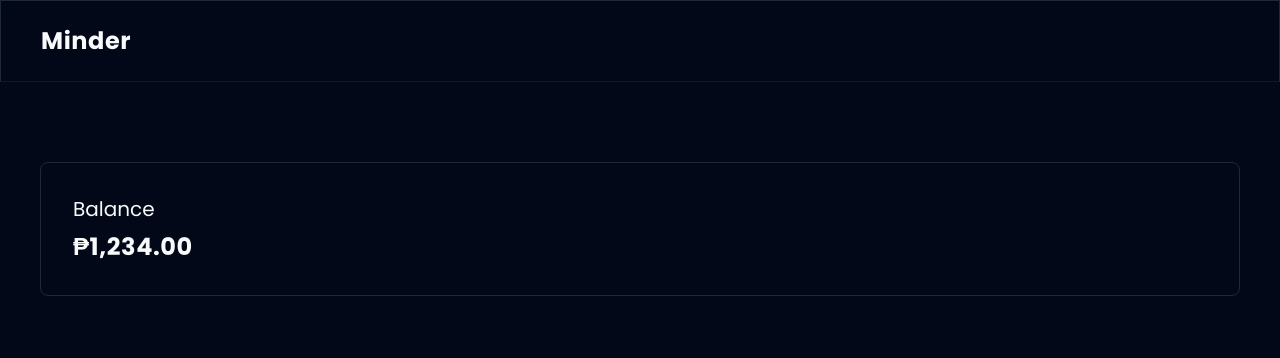
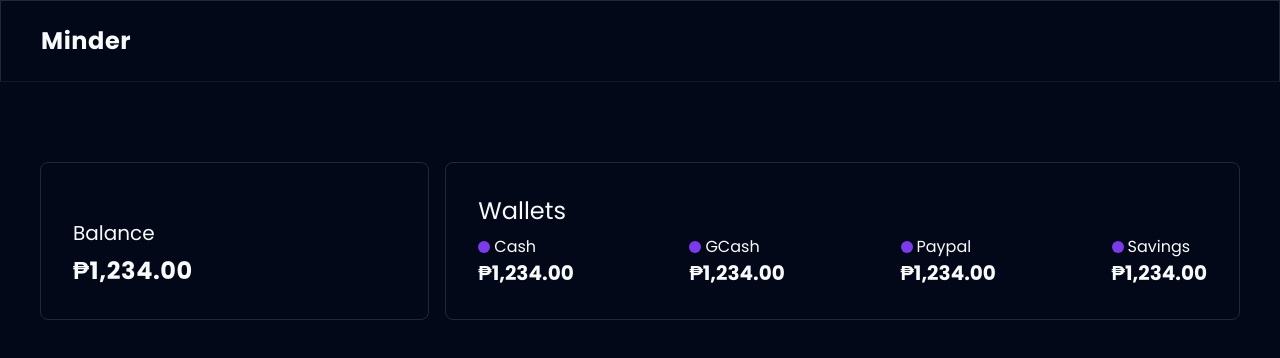
Before and after one commit to michaelcanonizado/minder, a Next.js app: page /demo in a window 1280 px wide. Shown: the top 358 px of the page. Built offline with nearby package versions, Linux system fonts and the light colour scheme.

Commit message:
feat: add Wallets component

```diff
--- a/src/app/demo/page.tsx
+++ b/src/app/demo/page.tsx
@@ -1,14 +1,39 @@
 import Balance from '@/components/sections/demo/balance';
+import Wallets from '@/components/sections/demo/wallets';
 
 export default function Demo() {
-  console.log('Hello World');
-
   return (
-    <div className='mt-20 px-10'>
-      <Balance>
+    <div className='mt-20 grid grid-cols-12 gap-4 px-10'>
+      <Balance className='col-span-4'>
         <Balance.Header>Balance</Balance.Header>
         <Balance.Amount amount={1234} />
       </Balance>
+      <Wallets className='col-span-8'>
+        <Wallets.Wallet>
+          <Wallets.Wallet.Header iconColor='#7C3AED'>
+            Cash
+          </Wallets.Wallet.Header>
+          <Wallets.Wallet.Amount amount={1234} />
+        </Wallets.Wallet>
+        <Wallets.Wallet>
+          <Wallets.Wallet.Header iconColor='#7C3AED'>
+            GCash
+          </Wallets.Wallet.Header>
+          <Wallets.Wallet.Amount amount={1234} />
+        </Wallets.Wallet>
+        <Wallets.Wallet>
+          <Wallets.Wallet.Header iconColor='#7C3AED'>
+            Paypal
+          </Wallets.Wallet.Header>
+          <Wallets.Wallet.Amount amount={1234} />
+        </Wallets.Wallet>
+        <Wallets.Wallet>
+          <Wallets.Wallet.Header iconColor='#7C3AED'>
+            Savings
+          </Wallets.Wallet.Header>
+          <Wallets.Wallet.Amount amount={1234} />
+        </Wallets.Wallet>
+      </Wallets>
     </div>
   );
 }
--- /dev/null
+++ b/src/components/sections/demo/wallets.tsx
@@ -0,0 +1,89 @@
+import { cn } from '@/lib/utils';
+import React from 'react';
+
+const Wallets = ({
+  className,
+  children
+}: {
+  className?: string;
+  children?: React.ReactNode;
+}) => {
+  return (
+    <section
+      className={cn('flex flex-col gap-2 rounded-lg border p-8', className)}
+    >
+      <div className=''>
+        <h3 className='fontbold text-2xl'>Wallets</h3>
+      </div>
+      <div className='flex flex-row justify-between'>{children}</div>
+    </section>
+  );
+};
+
+const Wallet = ({
+  className,
+  children
+}: {
+  className?: string;
+  children?: React.ReactNode;
+}) => {
+  return <div className={cn('', className)}>{children}</div>;
+};
+
+const Header = ({
+  className,
+  children,
+  iconColor
+}: {
+  className?: string;
+  children?: React.ReactNode;
+  iconColor?: string;
+}) => {
+  return (
+    <div
+      className={cn('flex flex-row items-center gap-1 text-base', className)}
+    >
+      {iconColor ? (
+        <span
+          className='aspect-square h-[12px] rounded-full'
+          style={{ backgroundColor: iconColor }}
+        ></span>
+      ) : (
+        ''
+      )}
+      <h3>{children}</h3>
+    </div>
+  );
+};
+
+const Amount = ({
+  className,
+  amount
+}: {
+  className?: string;
+  amount: number;
+}) => {
+  let formattedAmount;
+
+  if (amount) {
+    formattedAmount = new Intl.NumberFormat('en-US', {
+      style: 'currency',
+      currency: 'PHP',
+      minimumFractionDigits: 2,
+      maximumFractionDigits: 2
+    }).format(amount);
+  }
+
+  return (
+    <div className={cn('text-xl font-bold', className)}>
+      <p>{formattedAmount}</p>
+    </div>
+  );
+};
+
+Wallet.Header = Header;
+Wallet.Amount = Amount;
+
+Wallets.Wallet = Wallet;
+
+export default Wallets;
```
